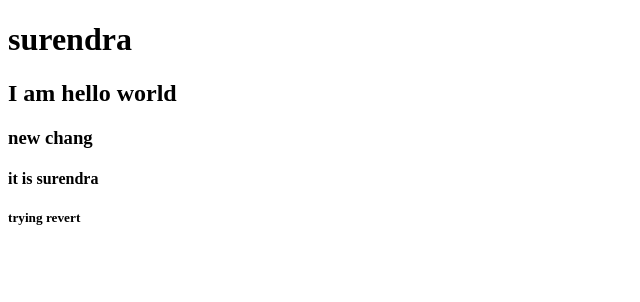
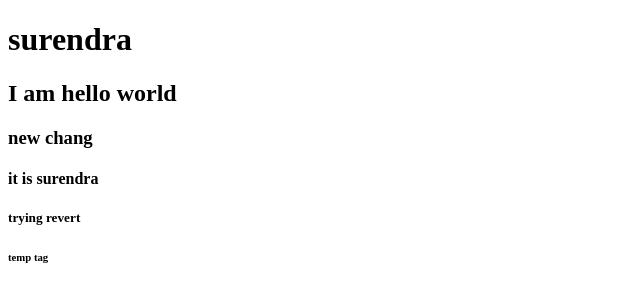
Before and after one commit to surendrayadavcse/gitstarted, a plain HTML site: page index.html in a window 1280 px wide. Shown: the full height of the page, 0-640 px from the left. Drawn offline with Linux system fonts and the light colour scheme.

Commit message:
h6 added

```diff
--- a/index.html
+++ b/index.html
@@ -9,6 +9,7 @@
     <h3>new chang</h3>
     <h4>it is surendra</h4>
     <h5>trying revert</h5>
+    <h6>temp tag</h6>
 </head>
 <body>
 
```
